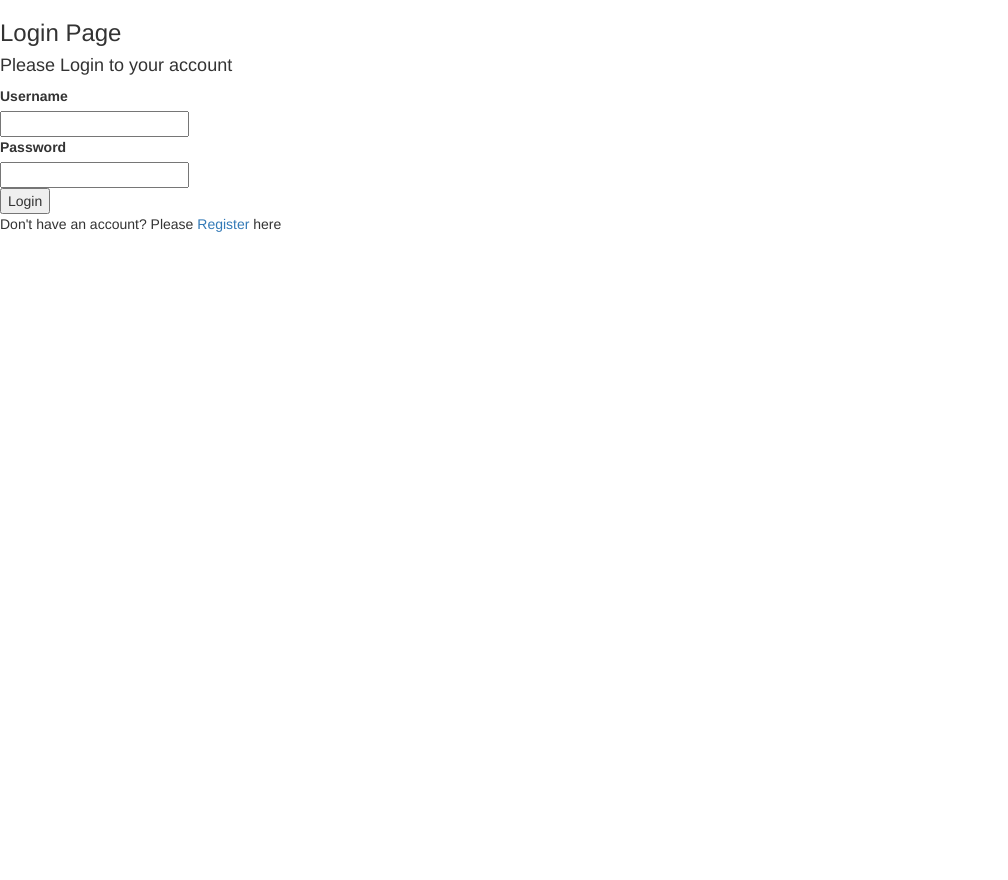
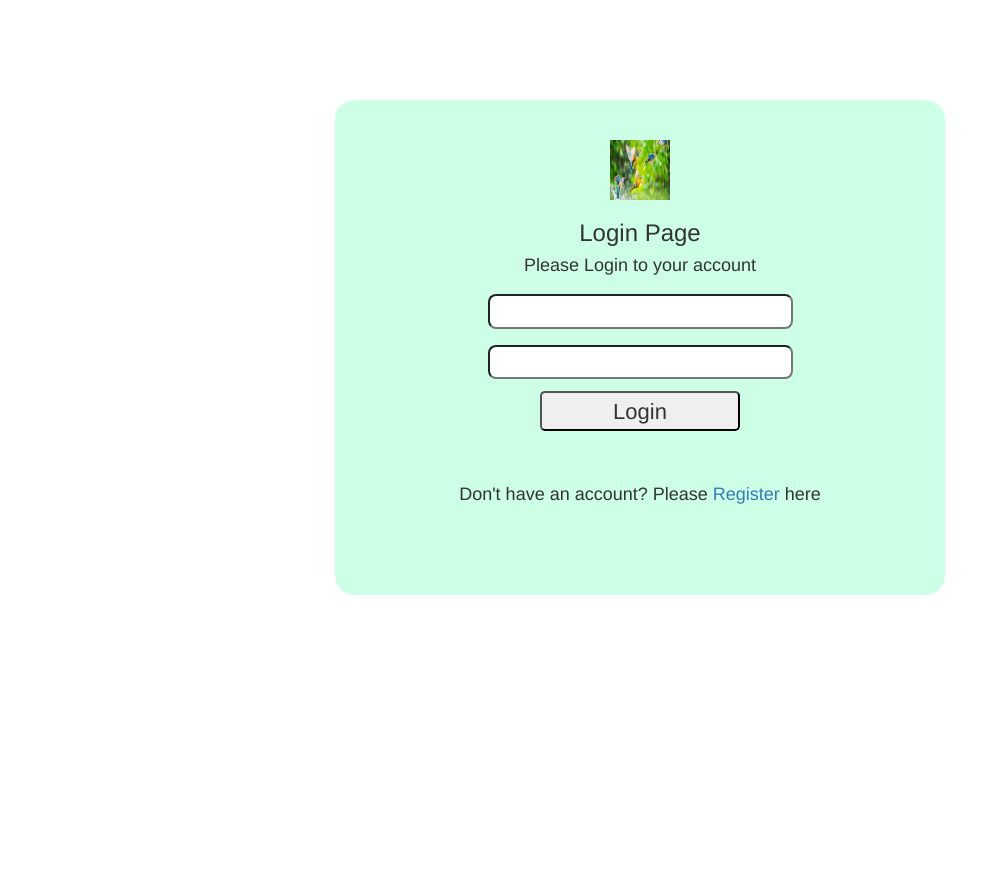
Before and after one commit to 40172641/HonoursProject, a Flask app: page /login/ in a window 1280 px wide. Shown: the whole page, without its empty margins (0-1008 px from the left). Before the commit the page ends 232 px from the top, so only its background shows below. Run offline with Flask 2, Linux system fonts and the light colour scheme; some libraries are stand-ins or nearby versions.

Commit message:
CSS for Login Added

```diff
--- a/templates/login.html
+++ b/templates/login.html
@@ -1,4 +1,3 @@
-{% from "_formhelpers.html" import render_field %}
 <html>
 <head>
 	<meta charset="utf-8">
@@ -6,18 +5,65 @@
         <link rel="stylesheet" href="https://maxcdn.bootstrapcdn.com/bootstrap/3.3.7/css/bootstrap.min.css">
         <script src="https://ajax.googleapis.com/ajax/libs/jquery/3.3.1/jquery.min.js"></script>
         <script src="https://maxcdn.bootstrapcdn.com/bootstrap/3.3.7/js/bootstrap.min.js"></script>
+<style>
+.container
+{
+	width:50%;
+	height: 110%;
+}
+.login
+{
+	text-align: center;
+	position: relative;
+	top:100px;
+	border-radius: 20px;
+	background-color: ccffe6;
+}
+.form
+{
+	width: 50%;
+	border-radius: 8px;
+	margin: 8px;
+	box-sizing: border-box;
+	display: inline-block;
+	font-size: 20px;
+
+}
+.button
+{
+	border-radius:5px;
+	padding 14px 40px;
+	width: 200px;
+	height: 40px;
+	font-size: 22px;
+	margin: 4px 2px;
+	display: inline-block;
+
+}
+</style>
 </head>
+
 <body>
+	<div class="container">
+	<div class="login">
+		<br>
+		<br>
+		<img src="/static/img/birds.jpg" style="width:60px; height:60px;">
+		<br>
 	<h3>Login Page</h3>
 	<h4>Please Login to your account</h4>
 	<form method='POST' action="">
 		{{ form.csrf_token }}
-		{{ render_field(form.username) }}
-		{{ render_field(form.password) }}
+		{{ form.username(class_='form') }}
+		<br>
+		{{ form.password (class_='form')}}
 		<div>
-		<input type='submit' value='Login'></input>
+		<input type='submit' class="button"value='Login'></input>
 	</form>
-	<p>Don't have an account? Please <a href='/register/'>Register</a> here</p>
+	<br>
+	<br>
+	<br>
+	<h4>Don't have an account? Please <a href='/register/'>Register</a> here</h4>
 	{% with messages = get_flashed_messages() %}
         {% if messages %}
                 {% for message in messages %}
@@ -25,5 +71,11 @@
                 {% endfor %}
         {% endif %}
         {% endwith %}
+	<br>
+	<br>
+	<br>
+	<br>
+		</div>
+	</div>
 <body>
 </html>
```
